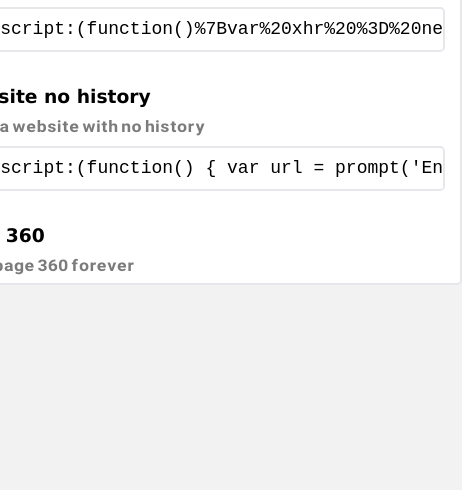
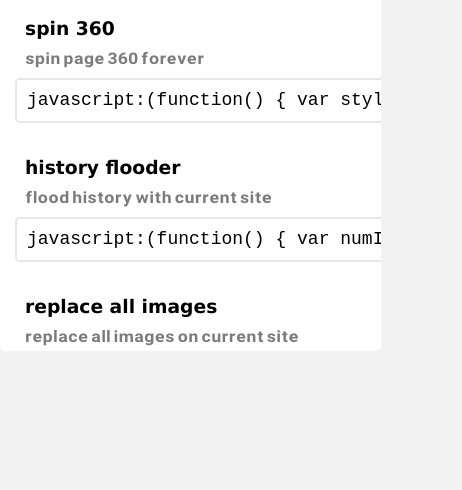
Before and after one commit to TH3-PH0B14/bookmarklets, a plain HTML site: page index.html in a window 390 px wide. Shown: the part 354-844 px from the top of the page, 462 px wide, since content can reach past the window. Drawn offline with Linux system fonts and the light colour scheme.

Commit message:
Update style.css

```diff
--- a/style.css
+++ b/style.css
@@ -17,7 +17,7 @@ body{
     background-color: #f2f2f2;
 }
 
-.box{
+.box {
     width: fit-content;
     height: 400px;
     padding: 15px;
@@ -30,6 +30,20 @@ body{
     transform: translate(-50%, -50%);
     border: 2px solid #e5e7eb;
     background-color: white;
+}
+
+/* Media query for phones */
+@media (max-width: 767px) {
+    .box {
+        width: 90%; /* Adjust the width as per your requirements */
+        height: auto;
+        max-height: 80vh; /* Adjust the maximum height as per your requirements */
+        position: static;
+        top: auto;
+        left: auto;
+        transform: none;
+        border: none;
+    }
 }
 
 .head{
```
